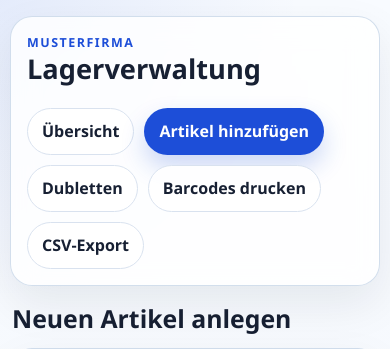
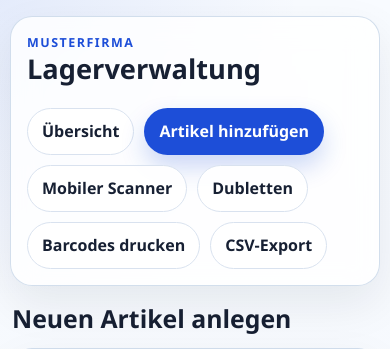
Before and after one commit to Lukas5070/Lagerbestand-Service, a Flask app: page /add in a window 390 px wide. Shown: the top 349 px of the page. Run offline with Flask 3, Linux system fonts and the light colour scheme; some libraries are stand-ins or nearby versions.

Commit message:
Show mobile scanner link in navigation

```diff
--- a/templates/base.html
+++ b/templates/base.html
@@ -18,6 +18,7 @@
       <nav class="site-nav">
         <a class="nav-link{% if request.endpoint == 'index' %} active{% endif %}" href="{{ url_for('index') }}">Übersicht</a>
         <a class="nav-link{% if request.endpoint == 'add' %} active{% endif %}" href="{{ url_for('add') }}">Artikel hinzufügen</a>
+        <a class="nav-link{% if request.endpoint == 'scan' %} active{% endif %}" href="{{ url_for('scan') }}">Mobiler Scanner</a>
         <a class="nav-link{% if request.endpoint == 'duplicates' %} active{% endif %}" href="{{ url_for('duplicates') }}">Dubletten</a>
         <a class="nav-link{% if request.endpoint == 'barcodes' %} active{% endif %}" href="{{ url_for('barcodes') }}">Barcodes drucken</a>
         <a class="nav-link" href="{{ url_for('export_csv', sep='semicolon', encoding='utf-8', bom=1) }}">CSV-Export</a>
```
